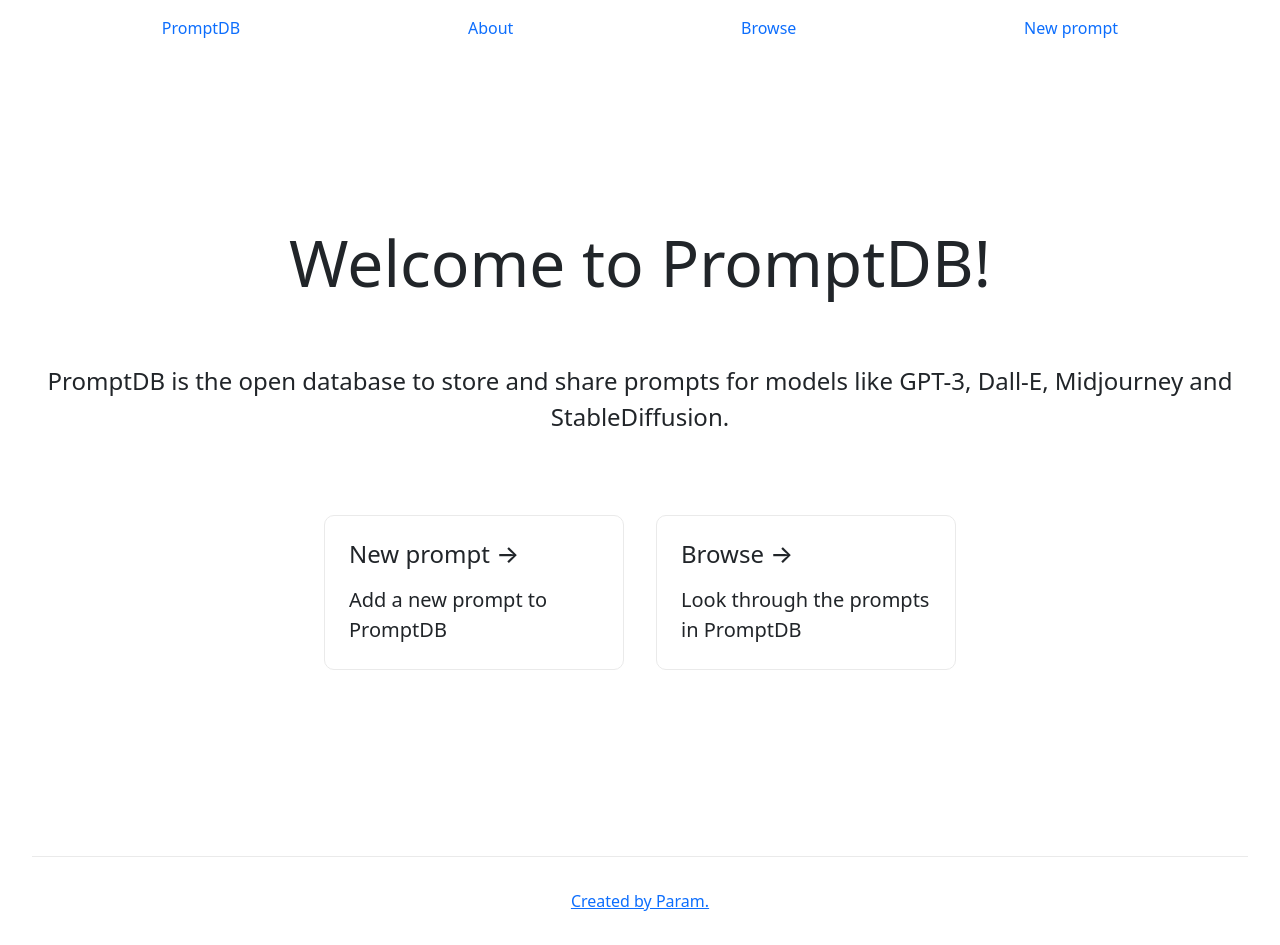
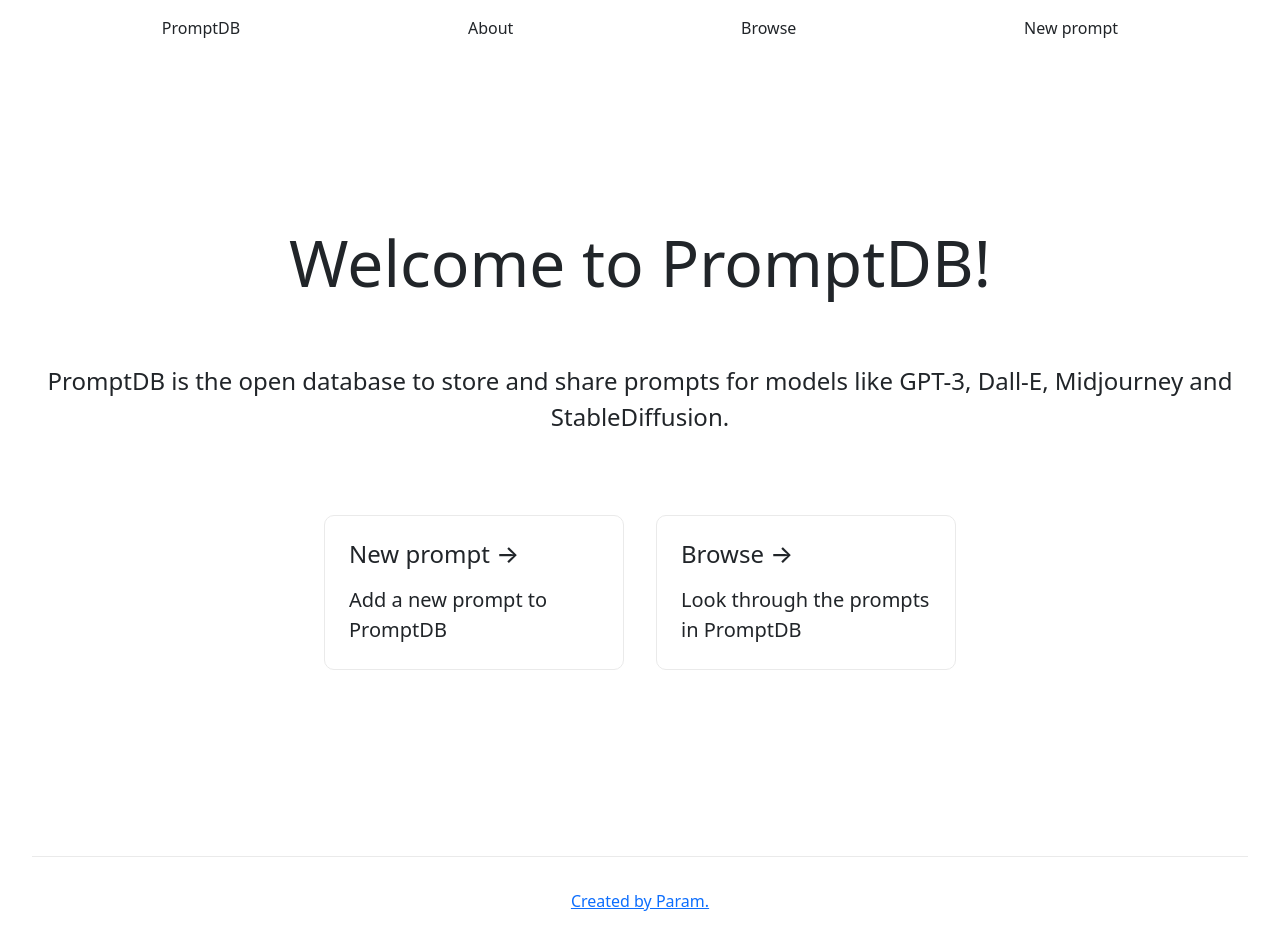
Before and after one commit to paramsingh/promptdb, a Next.js app in the folder promptdb/frontend/: page / in a window 1280 px wide. Built offline with nearby package versions, Linux system fonts and the light colour scheme.

Commit message:
remove stickiness of header for now

```diff
--- a/promptdb/frontend/components/NavBar.tsx
+++ b/promptdb/frontend/components/NavBar.tsx
@@ -11,13 +11,11 @@
 
 const NavBar = () => {
   return (
-    <header style={{ position: "sticky", top: 0, zIndex: 30 }}>
-      <nav className={styles.navbar}>
-        {NAV_ITEMS.map((item) => (
-          <NavItem key={item.text} text={item.text} href={item.href} />
-        ))}
-      </nav>
-    </header>
+    <nav className={styles.navbar}>
+      {NAV_ITEMS.map((item) => (
+        <NavItem key={item.text} text={item.text} href={item.href} />
+      ))}
+    </nav>
   );
 };
 
--- a/promptdb/frontend/components/NavItem.tsx
+++ b/promptdb/frontend/components/NavItem.tsx
@@ -4,7 +4,7 @@
 const NavItem = ({ text, href }: { text: string; href: string }) => {
   return (
     <Link href={href}>
-      <a style={{ textDecoration: "none" }}>{text}</a>
+      <a style={{ textDecoration: "none", color: "inherit" }}>{text}</a>
     </Link>
   );
 };
```
Also changed, not shown: 1 other file (tests, documents, lock files or other folders).
